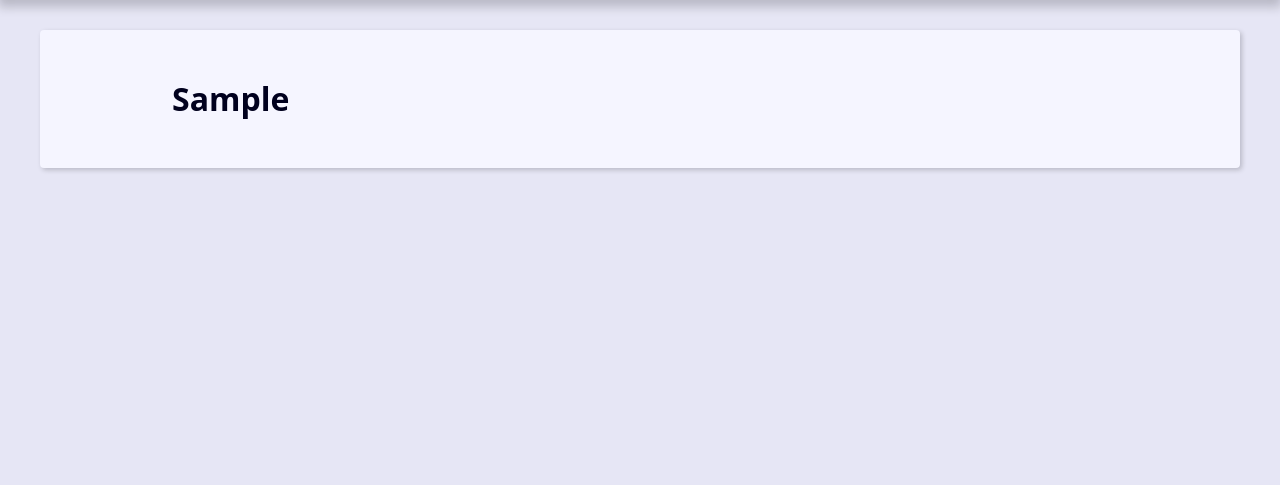
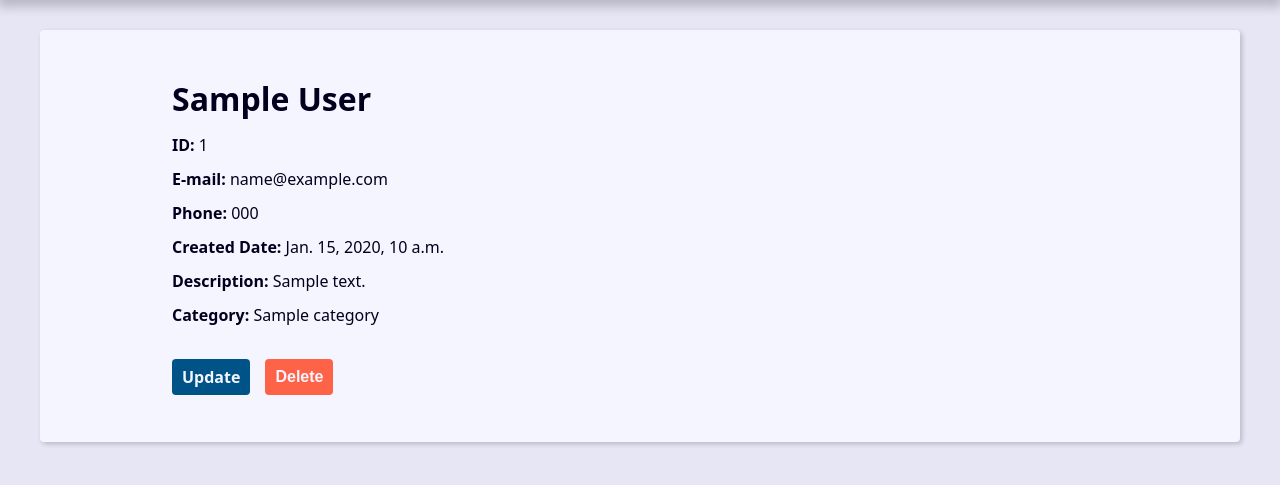
Before and after one commit to EmersonSegninideSanti/projeto_agenda, a Django app: page /contact/1/ in a window 1280 px wide. Shown: the part 239-724 px from the top of the page. Run offline with Django 5.2, Linux system fonts and the light colour scheme; tables that the repository leaves empty hold one stand-in row (values such as "Sample post"); parts of the project's set-up code (start-up, migrations or seed data) failed here and were passed over.

Commit message:
CRUD - Criação do botão *delete*. view, path e html

```diff
--- a/base_static/global/css/style.css
+++ b/base_static/global/css/style.css
@@ -312,3 +312,23 @@ svg {
   filter: brightness(80%);
   box-shadow: 0 0 5px var(--link-dark-color);
 }
+
+.contact-links {
+  margin-block: calc(var(--small-font-size) * 2);
+  display: flex;
+  align-items: center;
+  gap: 0 var(--spacing);
+}
+
+.btn-link {
+  font-size: var(--small-font-size);
+  text-decoration: none;
+  font-weight: bold;
+  padding: 1rem;
+  display: block;
+  line-height: var(--small-font-size);
+}
+
+.btn-delete {
+  background: tomato;
+}
--- a/contact/templates/contact/contact.html
+++ b/contact/templates/contact/contact.html
@@ -1,6 +1,29 @@
 {% extends "global/base.html" %}
 {% block content %}
-    <div class="single-contact">
-        <h1>{{ contact.first_name }}</h1>
+  <div class="single-contact">
+    <h1 class="single-contact-name">
+      {{ contact.first_name }} {{ contact.last_name }}
+    </h1>
+
+    <p><b>ID:</b> {{ contact.id }}</p>
+    <p><b>E-mail:</b> {{ contact.email }}</p>
+    <p><b>Phone:</b> {{ contact.phone }}</p>
+    <p><b>Created Date:</b> {{ contact.created_date }}</p>
+    <p><b>Description:</b> {{ contact.description }}</p>
+    <p><b>Category:</b> {{ contact.category.name }}</p>
+
+    <div class="contact-links">
+    <a href="{% url 'update' contact.id %}" class="btn btn-link">Update</a>
+    <form action="{% url 'delete' contact.id %}" method="POST">
+        {% csrf_token %}
+        {% if deleting == 'y' %}
+        <input type="text" name="confirmation" value="y" hidden>
+        <button class="btn btn-link btn-delete">Confirm deletion</button>
+        {% else %}
+        <input type="text" name="confirmation" value="n" hidden>
+        <button class="btn btn-link btn-delete">Delete</button>
+        {% endif %}
+    </form>
     </div>
+  </div>
 {% endblock content %}
--- a/contact/urls.py
+++ b/contact/urls.py
@@ -11,4 +11,5 @@ urlpatterns = [
     path( 'contact/<int:id_number>/', views.contact_view, name = 'contact',),
     path( 'contact/create/', views.create, name='create',),
     path( 'contact/<int:contact_id>/update/', views.update, name = 'update',),
+    path( 'contact/<int:contact_id>/delete/', views.delete, name = 'delete',),
 ]
--- a/contact/views/contact_views.py
+++ b/contact/views/contact_views.py
@@ -101,3 +101,25 @@ def update(request, contact_id):
         'contact/create.html',
         context
     )
+
+# Essa view eu fiz do meu jeito.
+def delete(request, contact_id):
+
+    contact = get_object_or_404(
+        Contact, pk=contact_id, show=True
+    )
+    deleting = 'y'
+    confirmation = request.POST['confirmation']
+
+    if confirmation == 'y':
+        contact.delete()
+        return redirect('index')
+
+    return render(
+        request,
+        'contact/contact.html',
+        {
+            'contact': contact,
+            'deleting': deleting,
+        }
+    )
```
